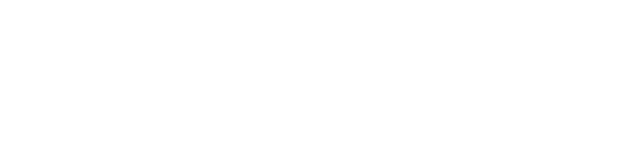
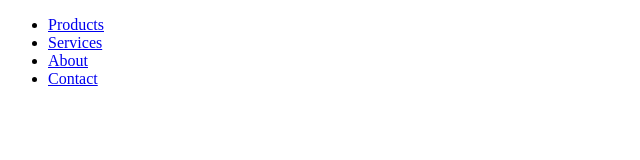
Before and after one commit to gtravis13/first-layout, a plain HTML site: page index.html in a window 1280 px wide. Shown: the whole page, without its empty margins (0-640 px from the left). Drawn offline with Linux system fonts and the light colour scheme.

Commit message:
add main nav

```diff
--- a/index.html
+++ b/index.html
@@ -9,6 +9,16 @@
     <link rel="stylesheet" href="css/main.css">
   </head>
   <body>
+    <header>
+      <nav>
+        <ul>
+          <li><a href="#">Products</a></li>
+          <li><a href="#">Services</a></li>
+          <li><a href="#">About</a></li>
+          <li><a href="#">Contact</a></li>
+        <ul>
+      </nav>
+    </header>
 
   </body>
 </html>
```
